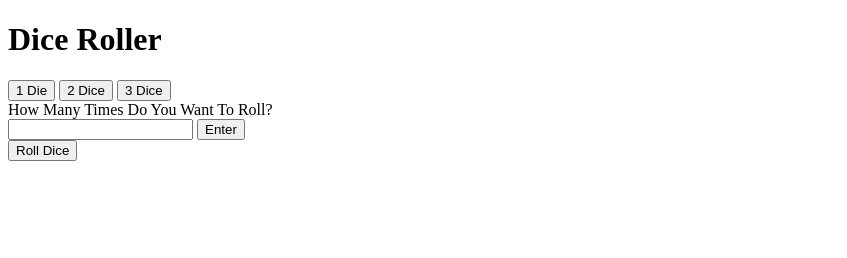
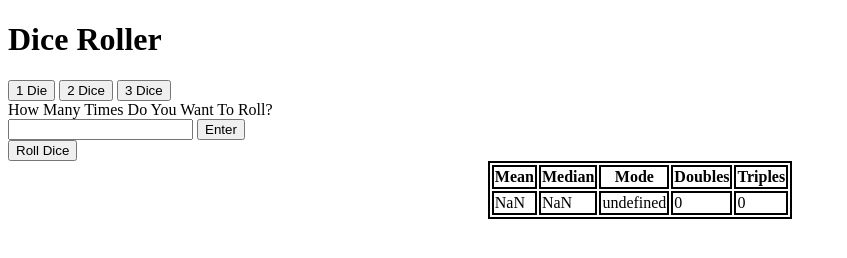
Before and after one commit to kjiang123/DiceRoller, a plain HTML site: page index.html in a window 1280 px wide. Both pictures are taken after a click on the button "Roll Dice". Shown: the whole page, without its empty margins (0-847 px from the left). Drawn offline with Linux system fonts and the light colour scheme.

Commit message:
Add files via upload

```diff
--- a/index.html
+++ b/index.html
@@ -6,6 +6,7 @@
     <meta name="viewport" content="width=device-width, initial-scale=1.0">
     <title>Dice Roller</title>
     <script src = "script.js"></script>
+    <link rel="stylesheet" type="text/css" href="style.css">
 </head>
 <body>
     <h1>Dice Roller</h1>
@@ -19,5 +20,15 @@
     <button type="button" onclick="submit()">Enter</button>
     <br>
     <button type="button" onclick="rollDice()">Roll Dice</button>
+
+    <table id="Table">
+        <tr>
+            <th>Mean</th>
+            <th>Median</th>
+            <th>Mode</th>
+            <th>Doubles</th>
+            <th>Triples</th>
+        </tr>
+    </table>
 </body>
 </html>
--- a/script.js
+++ b/script.js
@@ -1,5 +1,10 @@
 var numDice = 0;
 var numRolls = 0;
+
+var checkDice2 = 0;
+var checkDice2 = 0;
+var checkDice3 = 0;
+
 
 function setDice1(){
     numDice = 1;
@@ -21,17 +26,38 @@ function submit(){
 function rollDice() {
   // Roll dice and store the results
   let rolls = [];
+  let doubles = 0;
+  let triples = 0;
+
   for (let i = 0; i < numRolls; i++) {
     let sum = 0;
+    let lastRoll = 0;
+    let doubleCount = 0;
+    let tripleCount = 0;
     for (let j = 0; j < numDice; j++) {
       let roll = Math.floor(Math.random() * 6) + 1;
       sum += roll;
+      if (roll === lastRoll) {
+        doubleCount++;
+        if (doubleCount === 1) {
+          doubles++;
+        } else if (doubleCount === 2) {
+          doubles--;
+          tripleCount++;
+          triples++;
+        }
+      } else {
+        doubleCount = 0;
+      }
+      lastRoll = roll;
     }
     rolls.push(sum);
   }
 
+
   // Calculate mean
   let mean = rolls.reduce((acc, val) => acc + val, 0) / rolls.length;
+  mean = Math.round(mean * 100) / 100; // Round to the nearest hundredth
 
   // Calculate median
   let sortedRolls = rolls.sort((a, b) => a - b);
@@ -55,15 +81,24 @@ function rollDice() {
       mode.push(roll);
     }
   }
+
   console.log(rolls);
   console.log(mean);
   console.log(median);
   console.log(mode);
+  console.log(doubles);
+  console.log(triples);
 
-  return {
-    rolls,
-    mean,
-    median,
-    mode
-  };
+  let table = document.getElementById("Table");
+  let row = table.insertRow(1);
+  let cell1 = row.insertCell(0);
+  let cell2 = row.insertCell(1);
+  let cell3 = row.insertCell(2);
+  let cell4 = row.insertCell(3);
+  let cell5 = row.insertCell(4);
+  cell1.innerHTML = mean;
+  cell2.innerHTML = median;
+  cell3.innerHTML = mode[0];
+  cell4.innerHTML = doubles;
+  cell5.innerHTML = triples;
 }
--- /dev/null
+++ b/style.css
@@ -0,0 +1,6 @@
+table, th, td {
+    border: 2px solid black;
+    border-collapse: collpase;
+    margin-left: auto;
+    margin-right: auto;
+}
```
